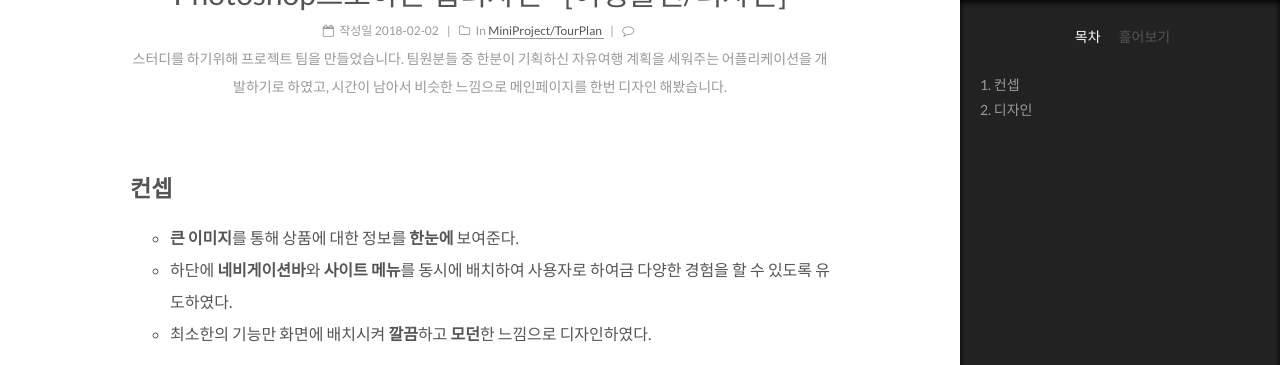
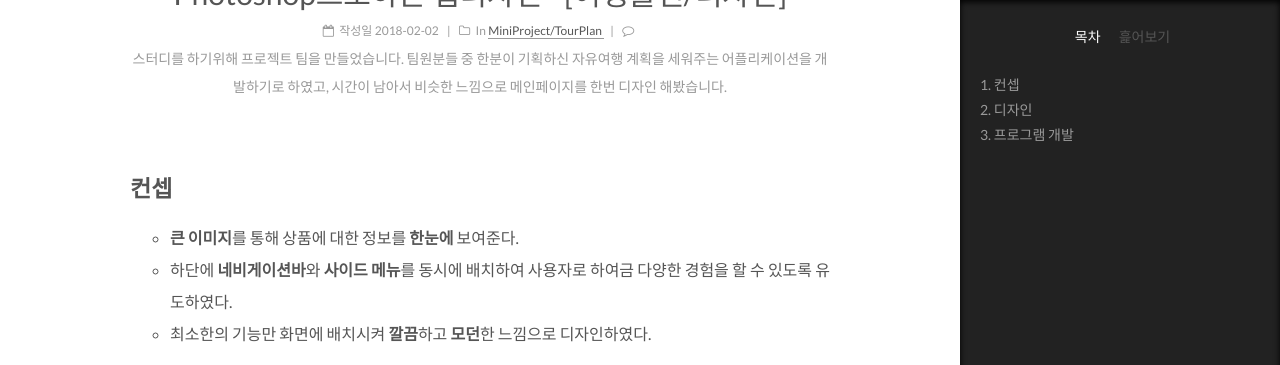
Before and after one commit to wkddnjset/wkddnjset.github.io, a Jekyll site: the page built from _posts/2018-02-02-Phtoshop으로-하는-앱디자인-[여행플랜].md, in a window 1280 px wide and 900 px high, scrolled down 409 px. Shown: the top 365 px of the window. Built offline with Jekyll 4.4.1, drawn with Linux system fonts in a browser that asks for light colours; comment, search, counter and statistics services are not loaded.

Commit message:
Update 2018-02-02-Phtoshop으로-하는-앱디자인-[여행플랜].md

```diff
--- a/_posts/2018-02-02-Phtoshop으로-하는-앱디자인-[여행플랜].md
+++ b/_posts/2018-02-02-Phtoshop으로-하는-앱디자인-[여행플랜].md
@@ -10,7 +10,7 @@ tags: photoshop, app design
 ## 컨셉
 
 - **큰 이미지**를 통해 상품에 대한 정보를 **한눈에** 보여준다.
-- 하단에 **네비게이션바**와 **사이트 메뉴**를 동시에 배치하여 사용자로 하여금 다양한 경험을 할 수 있도록 유도하였다.
+- 하단에 **네비게이션바**와 **사이드 메뉴**를 동시에 배치하여 사용자로 하여금 다양한 경험을 할 수 있도록 유도하였다.
 - 최소한의 기능만 화면에 배치시켜 **깔끔**하고 **모던**한 느낌으로 디자인하였다.
 
 ## 디자인
@@ -30,3 +30,5 @@ tags: photoshop, app design
 * MockUp
 
 ![MockUp-01](https://raw.githubusercontent.com/wkddnjset/wkddnjset.github.io/master/_posts/images/2018-02-01/mock_up_01.jpg)
+
+## 프로그램 개발
```
